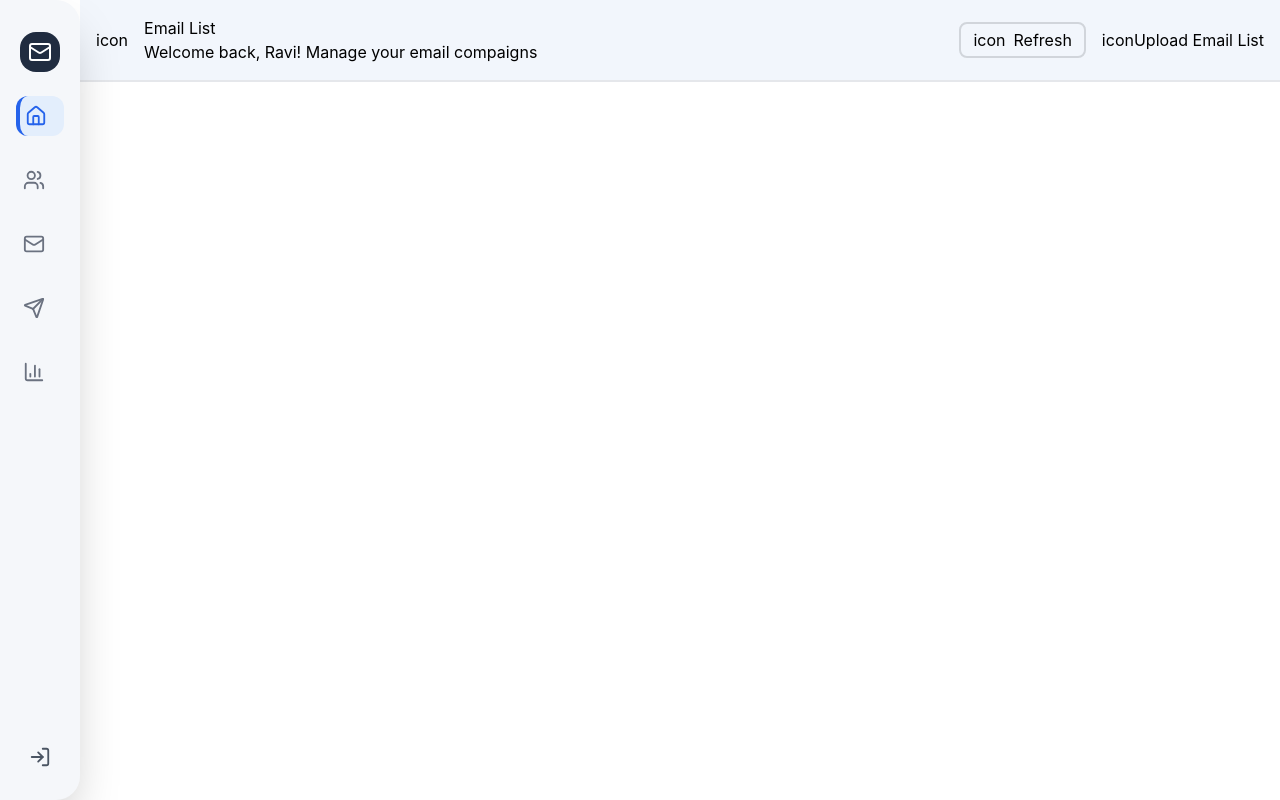
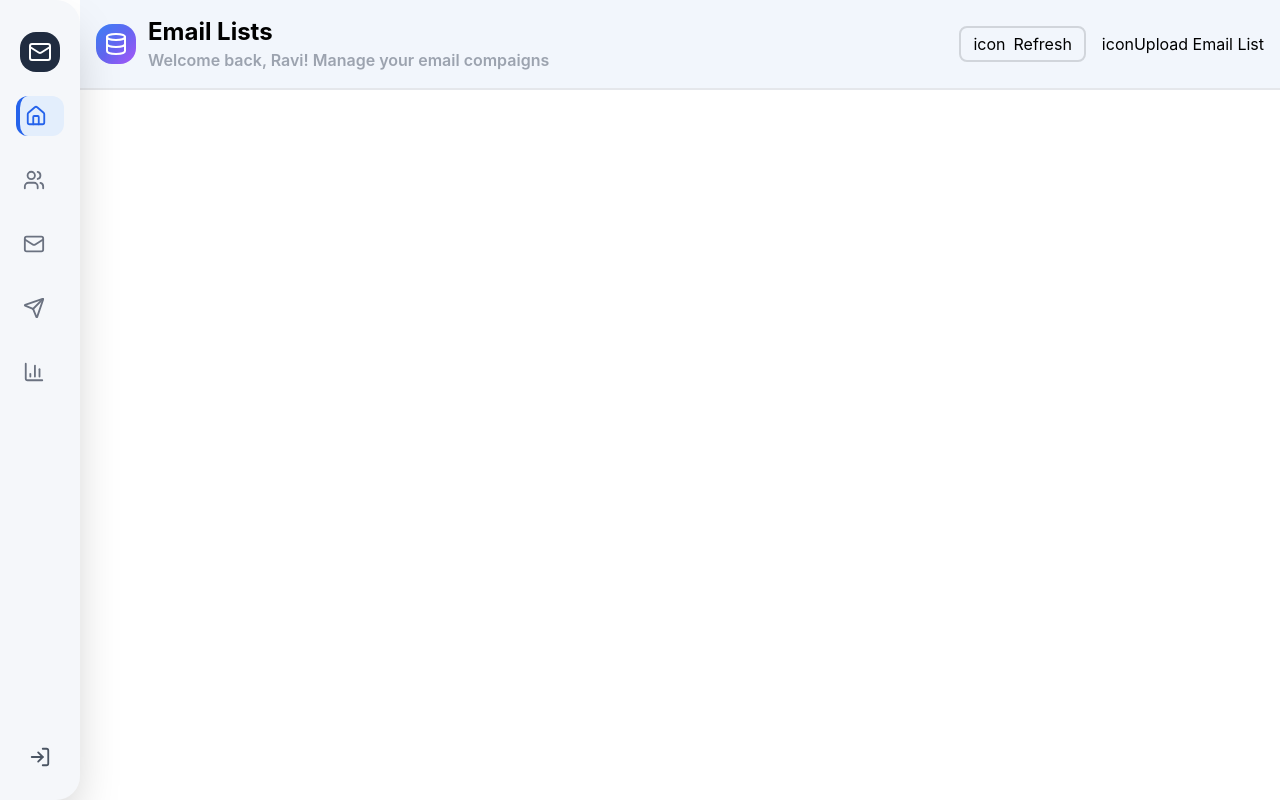
Before and after one commit to techieshruti/Globopersona-project-Frontend-UI-Redesign, a React (Vite) app: page / in a window 1280 px wide. Built offline with nearby package versions, Linux system fonts and the light colour scheme.

Commit message:
added email header details

```diff
--- a/src/components/Email List/EmailHeader.jsx
+++ b/src/components/Email List/EmailHeader.jsx
@@ -1,14 +1,18 @@
 import React from 'react'
+import { Database } from 'lucide-react'
 
 const EmailHeader = () => {
   return (
     <div className='p-4 flex justify-between items-center border-b-2 border-gray-200'>
         {/*Left */}
-        <div className='flex gap-4 items-center'>
-            <h1>icon</h1>
+        <div className='flex gap-3 items-center'>
+            <Database
+            size={40}
+            className='bg-gradient-to-br from-blue-500 via-indigo-500 to-purple-500 text-white p-2 rounded-2xl'
+            />
             <div>
-                <h1>Email List</h1>
-                <span>Welcome back, Ravi! Manage your email compaigns</span>
+                <h1 className="text-2xl font-bold">Email Lists</h1>
+                <span className='text-gray-400 font-semibold'>Welcome back, Ravi! Manage your email compaigns</span>
             </div>
         </div>
         {/* Right */}
```
